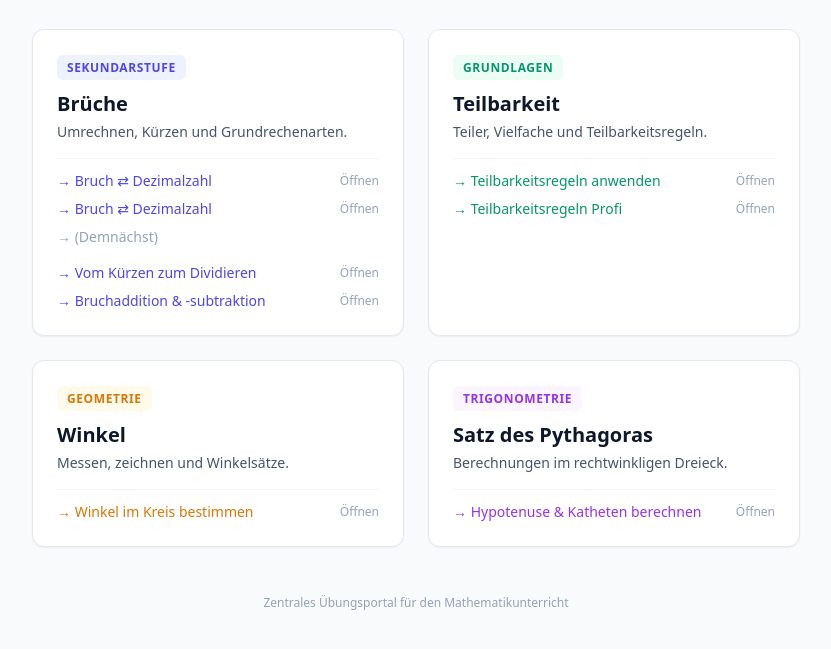
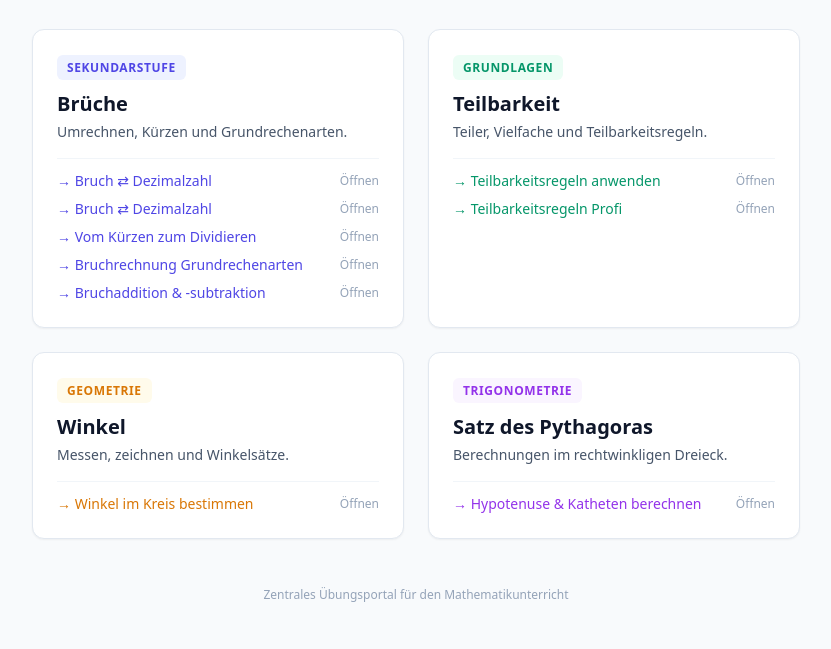
Before and after one commit to magwolfgangschmid/mathe-tools, a plain HTML site: page index.html in a window 1280 px wide. Shown: the part 127-776 px from the top of the page, without its empty margins (224-1055 px from the left). Drawn offline with nearby package versions, Linux system fonts and the light colour scheme.

Commit message:
Update index.html

```diff
--- a/index.html
+++ b/index.html
@@ -41,7 +41,7 @@
                 <span class="text-xs text-slate-400 group-hover:translate-x-1 transition-transform">Öffnen</span>
               </a>
           </li>
-            <li>
+           <!-- <li>
               <a href="./brueche/multi/" class="text-sm font-medium text-indigo-600 hover:text-indigo-800 flex items-center justify-between group">
                <span class="text-sm text-slate-400 flex items-center justify-between cursor-not-allowed">
                 <span>→ (Demnächst)</span>
@@ -62,14 +62,14 @@
               </a>
       </li>
 
-           <!--
+
             <li>
-              <a href="./brueche/addjs/" class="text-sm font-medium text-indigo-600 hover:text-indigo-800 flex items-center justify-between group">
-                <span>→ Bruchaddition & -subtraktion</span>
+              <a href="./brueche/bruchterme/" class="text-sm font-medium text-indigo-600 hover:text-indigo-800 flex items-center justify-between group">
+                <span>→ Bruchrechnung Grundrechenarten</span>
                 <span class="text-xs text-slate-400 group-hover:translate-x-1 transition-transform">Öffnen</span>
               </a>
               </li>
-                -->
+
       <li>
               <a href="./brueche/addsub/" class="text-sm font-medium text-indigo-600 hover:text-indigo-800 flex items-center justify-between group">
                 <span>→ Bruchaddition & -subtraktion</span>
```
